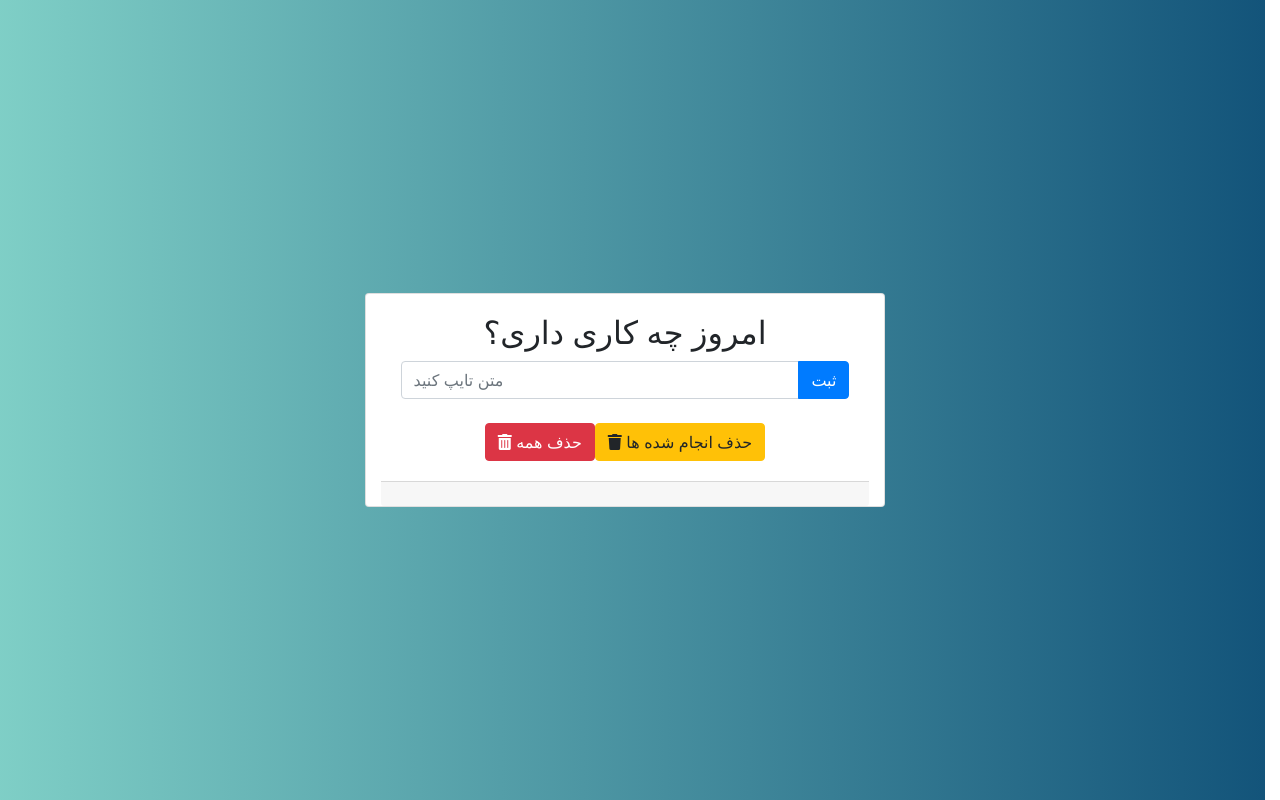
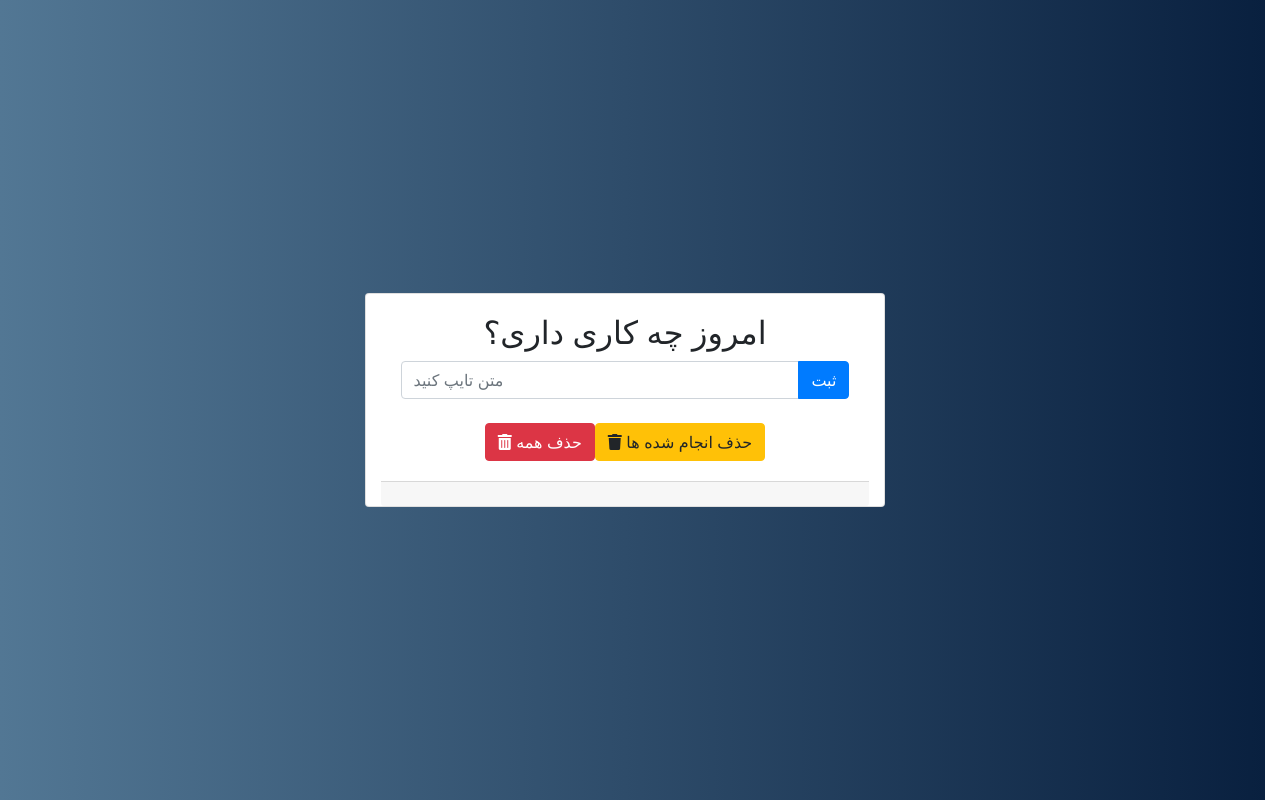
Before and after one commit to peymanahmadifar/youtubePython, a Django app: page /todo/ in a window 1280 px wide. Run offline with Django 3.2, Linux system fonts and the light colour scheme; data that the repository does not hold is empty; some libraries are stand-ins or nearby versions.

Commit message:
Update index.html

```diff
--- a/todo/templates/todo/index.html
+++ b/todo/templates/todo/index.html
@@ -12,7 +12,7 @@
     <title>index</title>
     <style>
         .grad {
-            background-image: linear-gradient(-90deg, #13547a , #80d0c7);
+            background-image: linear-gradient(-90deg, #09203f , #537895);
             min-height: 100vh;
         }
         #card {
```
